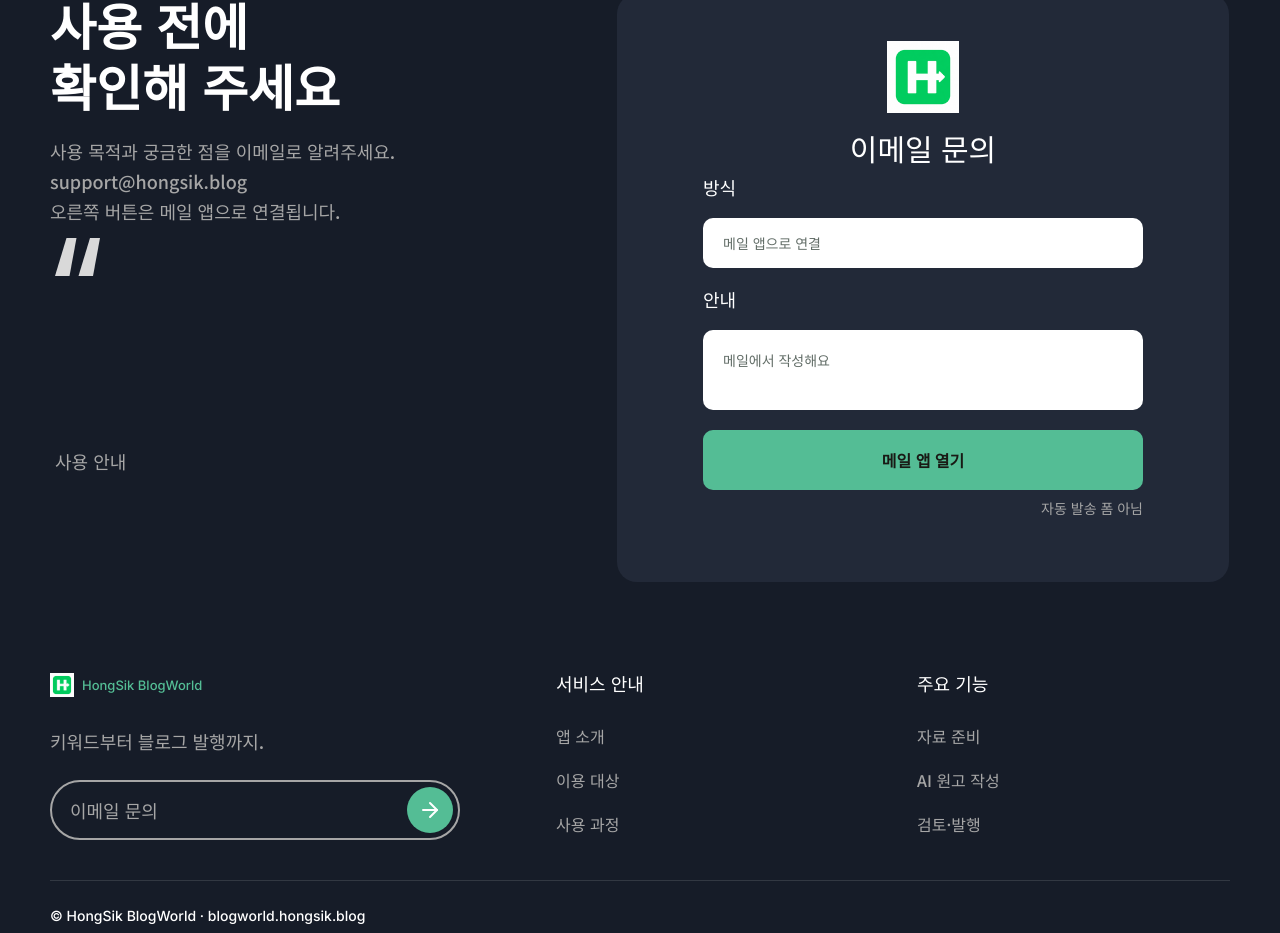
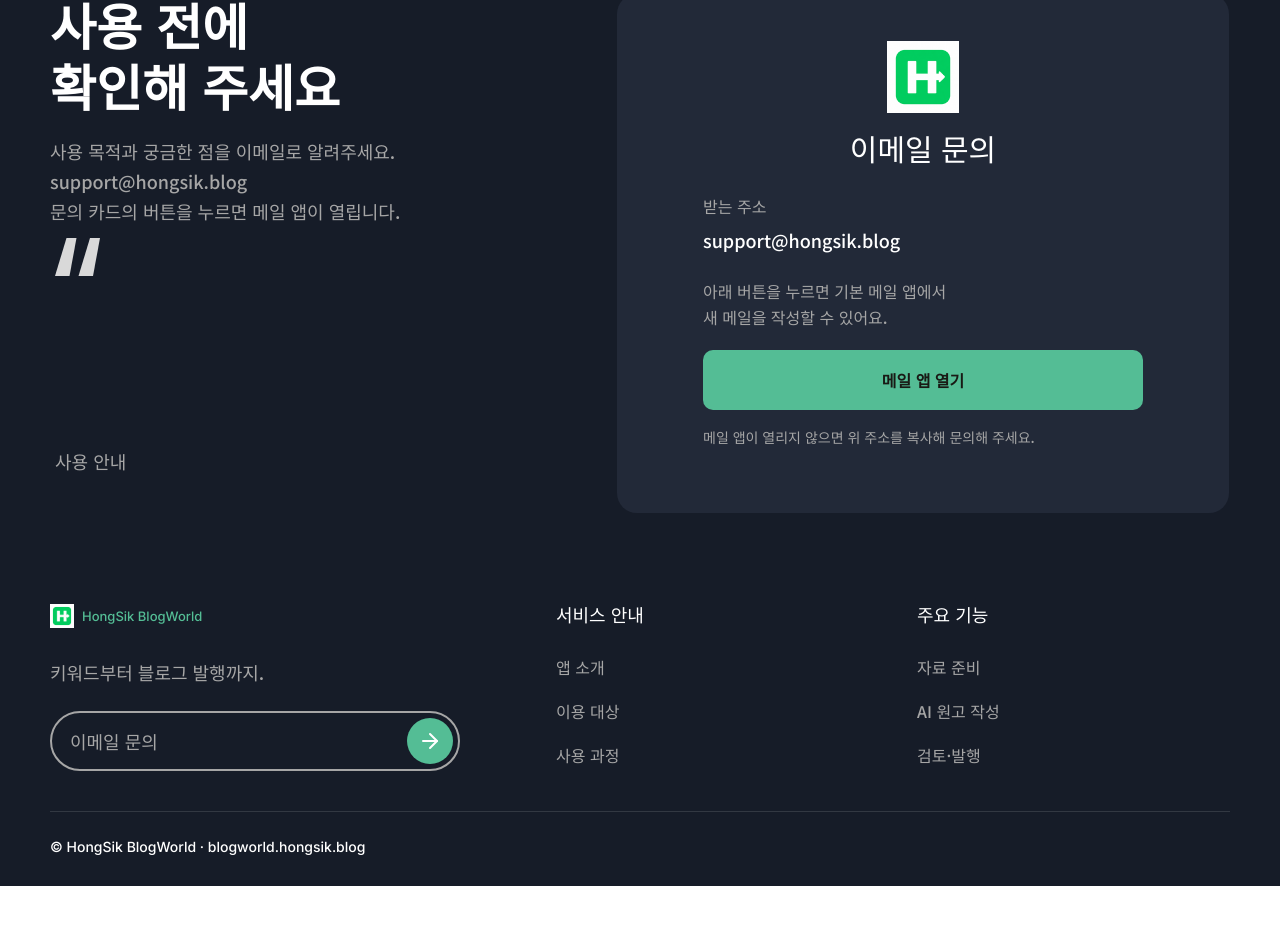
Before and after one commit to misohong0520-hue/hongsik-blogworld-landing, a Next.js app: page / in a window 1280 px wide. Shown: the part 4897-5830 px from the top of the page. After the commit the page ends 5783 px from the top, so only its background shows below. Built offline with nearby package versions, Linux system fonts and the light colour scheme.

Commit message:
fix: clarify email contact action

```diff
--- a/src/components/contact/contact-section.tsx
+++ b/src/components/contact/contact-section.tsx
@@ -12,7 +12,7 @@ export function ContactSection() {
           <p className={styles.description}>
             사용 목적과 궁금한 점을 이메일로 알려주세요.<br />
             <a href={site.supportHref}>{site.supportEmail}</a><br />
-            오른쪽 버튼은 메일 앱으로 연결됩니다.
+            문의 카드의 버튼을 누르면 메일 앱이 열립니다.
           </p>
           <Image className={styles.quote} src="/figma/b515e.svg" width={45} height={38} alt="" />
           <p className={styles.usageLabel}>사용 안내</p>
@@ -20,16 +20,15 @@ export function ContactSection() {
         <div className={styles.card} aria-labelledby="email-title">
           <Image className={styles.brandMark} src="/brand/icon.png" width={72} height={86} alt="" />
           <h3 id="email-title">이메일 문의</h3>
-          <div className={`${styles.field} ${styles.firstField}`}>
-            <p className={styles.label}>방식</p>
-            <p className={styles.surface}>메일 앱으로 연결</p>
-          </div>
-          <div className={styles.field}>
-            <p className={styles.label}>안내</p>
-            <p className={`${styles.surface} ${styles.messageSurface}`}>메일에서 작성해요</p>
-          </div>
-          <a className={`${buttonVariants()} ${styles.emailAction}`} href={site.supportHref}>메일 앱 열기</a>
-          <p className={styles.note}>자동 발송 폼 아님</p>
+          <dl className={styles.recipient}>
+            <dt>받는 주소</dt>
+            <dd>{site.supportEmail}</dd>
+          </dl>
+          <p id="email-help" className={styles.help}>
+            아래 버튼을 누르면 기본 메일 앱에서<br />새 메일을 작성할 수 있어요.
+          </p>
+          <a className={`${buttonVariants()} ${styles.emailAction}`} href={site.supportHref} aria-describedby="email-help">메일 앱 열기</a>
+          <p className={styles.note}>메일 앱이 열리지 않으면 위 주소를 복사해 문의해 주세요.</p>
         </div>
       </div>
     </section>
--- a/src/components/contact/contact.module.css
+++ b/src/components/contact/contact.module.css
@@ -8,13 +8,12 @@
 .card { display: flex; flex-direction: column; min-width: 0; padding: 40px 86px 65px; background: #222938; border-radius: 20px; }
 .brandMark { width: 72.059px; height: 86px; object-fit: contain; align-self: center; }
 .card h3 { margin: 10px 0 0; color: #fff; font-size: 30px; font-weight: 500; line-height: 36px; text-align: center; }
-.field { margin-top: 20px; }
-.firstField { margin-top: 10px; }
-.label { margin: 0; font-size: 18px; font-weight: 500; line-height: 22px; }
-.surface { display: flex; align-items: center; height: 50px; margin: 20px 0 0; padding: 0 20px; border-radius: 10px; background: #fff; color: #626d67; font-size: 14px; font-weight: 500; line-height: 20px; }
-.messageSurface { height: 80px; padding-top: 20px; align-items: flex-start; }
+.recipient { margin: 28px 0 0; }
+.recipient dt { color: var(--landing-muted); font-size: 16px; font-weight: 500; line-height: 24px; }
+.recipient dd { margin: 8px 0 0; font-size: 18px; font-weight: 500; line-height: 28px; overflow-wrap: anywhere; }
+.help { margin: 24px 0 0; color: var(--landing-muted); font-size: 16px; font-weight: 500; line-height: 26px; }
 .emailAction { display: flex; height: 60px; width: 100%; margin-top: 20px; border-radius: 10px; background: var(--landing-mint); color: var(--landing-ink); font-size: 16px; font-weight: 700; text-decoration: none; }
-.note { margin: 10px 0 0; color: var(--landing-muted); font-size: 14px; font-weight: 500; line-height: 17px; text-align: right; }
+.note { margin: 16px 0 0; color: var(--landing-muted); font-size: 14px; font-weight: 500; line-height: 22px; }
 @media (max-width: 1100px) {
   .section { padding-top: 56px; }
   .grid { display: flex; flex-direction: column; gap: 32px; }
@@ -26,10 +25,7 @@
   .card { width: 100%; padding: 28px 24px; gap: 20px; }
   .brandMark { width: 58px; height: 69.221px; }
   .card h3 { margin: 0; font-size: 26px; line-height: 36px; }
-  .field, .firstField { display: flex; flex-direction: column; gap: 10px; margin: 0; }
-  .label { font-size: 16px; line-height: 26px; }
-  .surface { min-height: 50px; height: auto; margin: 0; padding: 14px 16px; line-height: 22px; }
-  .messageSurface { min-height: 62px; padding: 20px 16px; }
+  .recipient, .help { margin: 0; }
   .emailAction { min-height: 59px; height: auto; margin: 0; padding: 16px 0; font-size: 18px; line-height: 27px; }
   .note { margin: 0; line-height: 22px; text-align: left; }
 }
```
Also changed, not shown: 2 other files (tests, documents, lock files or other folders).
